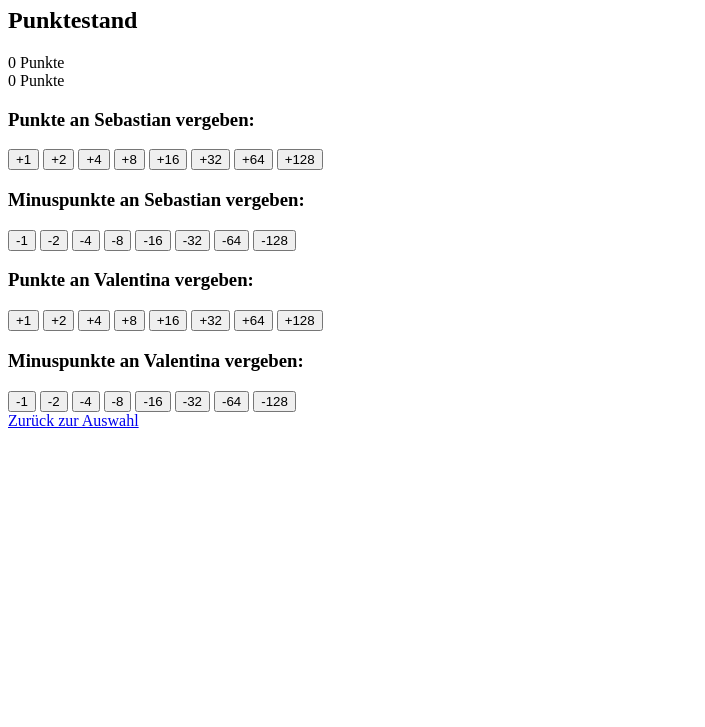
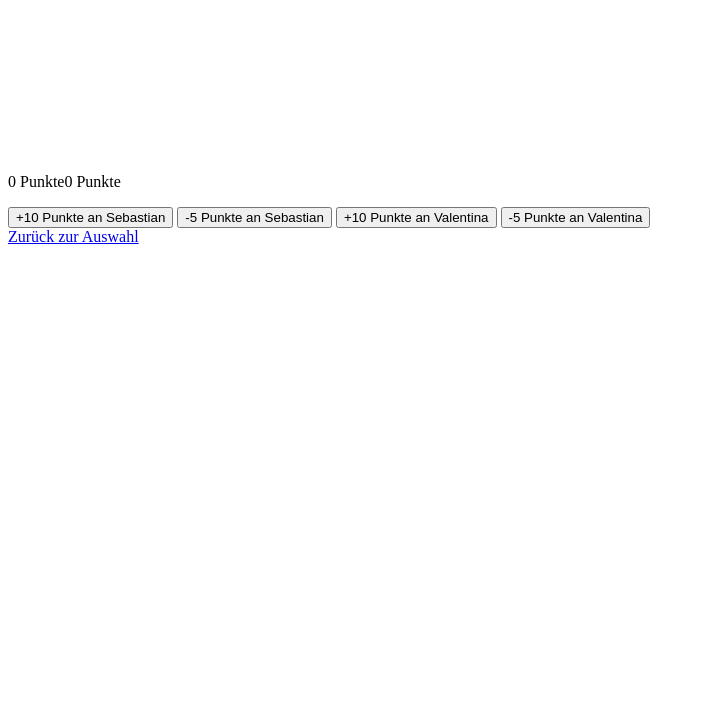
Before and after one commit to SebastianBrueckl/Punkteverteilung-Br-ckl, a plain HTML site: page Johann.html in a window 1280 px wide. Shown: the part 73-800 px from the top of the page, without its empty margins (0-705 px from the left). Drawn offline with Linux system fonts and the light colour scheme.

Commit message:
all files 1.0.1
without password Johann Valentina

```diff
--- a/Johann.html
+++ b/Johann.html
@@ -3,69 +3,27 @@
 <head>
     <meta charset="UTF-8">
     <meta name="viewport" content="width=device-width, initial-scale=1.0">
-    <title>Nelly</title>
-    <script src="points.js"></script>
-    <link rel="stylesheet" href="styles.css">
+    <title>Johann</title>
+    <script src="points.js" defer></script>
 </head>
 <body>
-    <h1>Willkommen Nelly!</h1>
-
-    <h2>Punktestand</h2>
-    <div class="bar-container">
-        <!-- Balken für Sebastian -->
-        <div id="sebastianBar" class="bar">0 Punkte</div>
-        <!-- Balken für Valentina -->
-        <div id="valentinaBar" class="bar">0 Punkte</div>
+    <h1>Willkommen Johann!</h1>
+    <div style="display: flex; align-items: flex-end; height: 200px;">
+        <div>
+            <div id="SebastianPoints" style="width: 50px; background: blue; height: 0;"></div>
+            <p id="SebastianScore">0 Punkte</p>
+        </div>
+        <div>
+            <div id="ValentinaPoints" style="width: 50px; background: red; height: 0;"></div>
+            <p id="ValentinaScore">0 Punkte</p>
+        </div>
     </div>
-
     <div>
-        <h3>Punkte an Sebastian vergeben:</h3>
-        <!-- Positive Punkte -->
-        <button onclick="updatePoints('Sebastian', 1)">+1</button>
-        <button onclick="updatePoints('Sebastian', 2)">+2</button>
-        <button onclick="updatePoints('Sebastian', 4)">+4</button>
-        <button onclick="updatePoints('Sebastian', 8)">+8</button>
-        <button onclick="updatePoints('Sebastian', 16)">+16</button>
-        <button onclick="updatePoints('Sebastian', 32)">+32</button>
-        <button onclick="updatePoints('Sebastian', 64)">+64</button>
-        <button onclick="updatePoints('Sebastian', 128)">+128</button>
-
-        <!-- Minuspunkte -->
-        <h3>Minuspunkte an Sebastian vergeben:</h3>
-        <button onclick="updatePoints('Sebastian', -1)">-1</button>
-        <button onclick="updatePoints('Sebastian', -2)">-2</button>
-        <button onclick="updatePoints('Sebastian', -4)">-4</button>
-        <button onclick="updatePoints('Sebastian', -8)">-8</button>
-        <button onclick="updatePoints('Sebastian', -16)">-16</button>
-        <button onclick="updatePoints('Sebastian', -32)">-32</button>
-        <button onclick="updatePoints('Sebastian', -64)">-64</button>
-        <button onclick="updatePoints('Sebastian', -128)">-128</button>
+        <button onclick="addPoints('Sebastian', 10)">+10 Punkte an Sebastian</button>
+        <button onclick="subtractPoints('Sebastian', 5)">-5 Punkte an Sebastian</button>
+        <button onclick="addPoints('Valentina', 10)">+10 Punkte an Valentina</button>
+        <button onclick="subtractPoints('Valentina', 5)">-5 Punkte an Valentina</button>
     </div>
-
-    <div>
-        <h3>Punkte an Valentina vergeben:</h3>
-        <!-- Positive Punkte -->
-        <button onclick="updatePoints('Valentina', 1)">+1</button>
-        <button onclick="updatePoints('Valentina', 2)">+2</button>
-        <button onclick="updatePoints('Valentina', 4)">+4</button>
-        <button onclick="updatePoints('Valentina', 8)">+8</button>
-        <button onclick="updatePoints('Valentina', 16)">+16</button>
-        <button onclick="updatePoints('Valentina', 32)">+32</button>
-        <button onclick="updatePoints('Valentina', 64)">+64</button>
-        <button onclick="updatePoints('Valentina', 128)">+128</button>
-
-        <!-- Minuspunkte -->
-        <h3>Minuspunkte an Valentina vergeben:</h3>
-        <button onclick="updatePoints('Valentina', -1)">-1</button>
-        <button onclick="updatePoints('Valentina', -2)">-2</button>
-        <button onclick="updatePoints('Valentina', -4)">-4</button>
-        <button onclick="updatePoints('Valentina', -8)">-8</button>
-        <button onclick="updatePoints('Valentina', -16)">-16</button>
-        <button onclick="updatePoints('Valentina', -32)">-32</button>
-        <button onclick="updatePoints('Valentina', -64)">-64</button>
-        <button onclick="updatePoints('Valentina', -128)">-128</button>
-    </div>
-
     <a href="index.html">Zurück zur Auswahl</a>
 </body>
 </html>
--- a/points.js
+++ b/points.js
@@ -1,22 +1,26 @@
-// Die Punktzahlen der Benutzer werden hier gespeichert
-let points = {
-    sebastian: 0,
-    valentina: 0
+// Punktestand für Benutzer
+const points = {
+    Sebastian: 0,
+    Valentina: 0
 };
 
-// Funktion, um Punkte hinzuzufügen
-function addPoints(user, pointsToAdd) {
-    points[user] += pointsToAdd;
-    updatePointsDisplay(user);
+// Punkte hinzufügen
+function addPoints(user, value) {
+    points[user] += value;
+    updateBars();
 }
 
-// Funktion, um Punkte zu subtrahieren (Minuspunkte)
-function subtractPoints(user, pointsToSubtract) {
-    points[user] += pointsToSubtract;  // Punkte werden negativ hinzugefügt (Minuspunkte)
-    updatePointsDisplay(user);
+// Punkte subtrahieren
+function subtractPoints(user, value) {
+    points[user] -= value;
+    updateBars();
 }
 
-// Funktion, um den Punktestand anzuzeigen
-function updatePointsDisplay(user) {
-    document.getElementById(user + 'Points').innerText = points[user];
+// Balken aktualisieren
+function updateBars() {
+    document.getElementById('SebastianPoints').style.height = points.Sebastian + 'px';
+    document.getElementById('ValentinaPoints').style.height = points.Valentina + 'px';
+
+    document.getElementById('SebastianScore').innerText = points.Sebastian + ' Punkte';
+    document.getElementById('ValentinaScore').innerText = points.Valentina + ' Punkte';
 }
```
Also changed, not shown: Nelly.html (+16 -16 lines), Sebastian.html (+7 -14 lines), Valentina.html (+7 -14 lines), index.html (+9 -7 lines).
